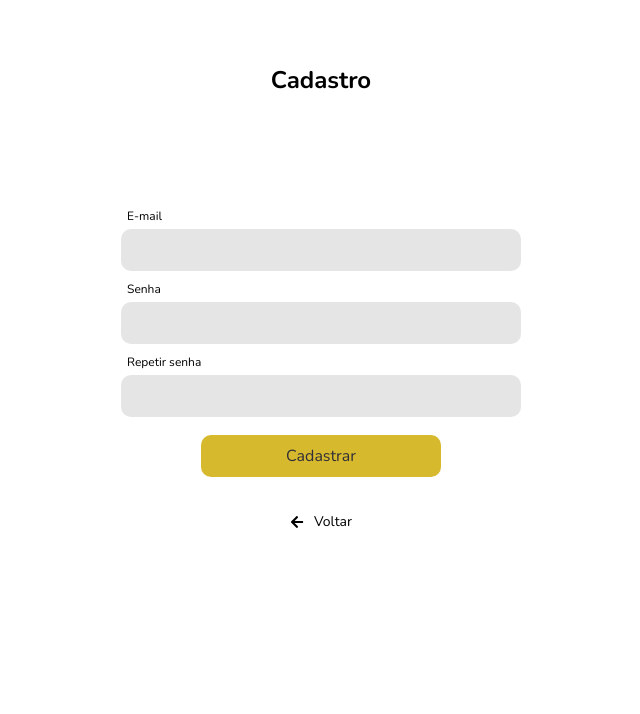
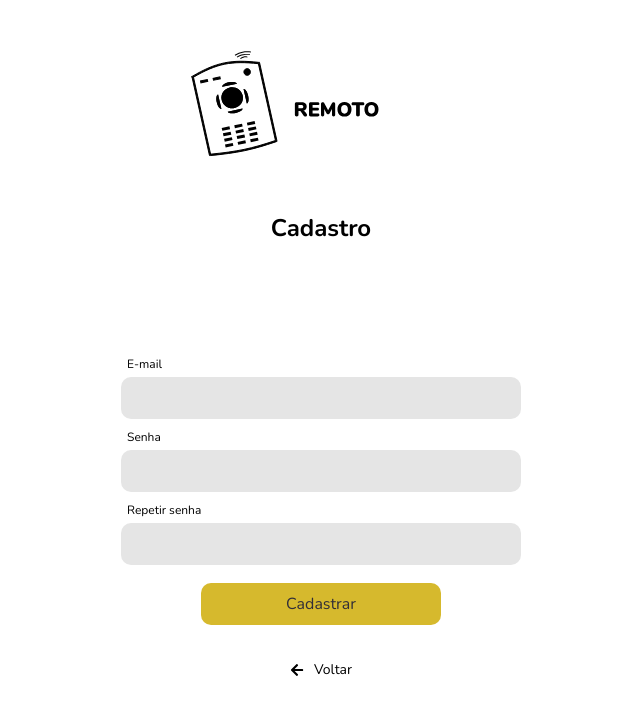
Before and after one commit to cgmbauer/frente_criacoes, a React (Create React App) app: page /signup in a window 1280 px wide. Shown: the top 714 px of the page, without its empty margins (319-959 px from the left). Built offline with nearby package versions, Linux system fonts and the light colour scheme.

Commit message:
add: svg logo remoto

```diff
--- /dev/null
+++ b/src/components/HeaderExterna/index.jsx
@@ -0,0 +1,15 @@
+import React from 'react';
+
+import LogoIcon from '../../assets/remoto_logo.svg';
+
+import { HeaderContainer } from './styles';
+
+const HeaderExterna = () => {
+  return (
+    <HeaderContainer>
+      <img src={LogoIcon} alt="controle remoto" />
+    </HeaderContainer>
+  );
+};
+
+export default HeaderExterna;
--- /dev/null
+++ b/src/components/HeaderExterna/styles.js
@@ -0,0 +1,27 @@
+import styled from 'styled-components';
+
+export const HeaderContainer = styled.main`
+  max-width: 400px;
+  display: flex;
+  flex-direction: row;
+  align-items: center;
+  justify-content: flex-start;
+
+  margin: 0 auto;
+
+  @media (min-width: 600px) {
+    justify-content: center;
+
+    margin: 40px auto 0;
+  }
+
+  img {
+    width: 151px;
+    height: 49px;
+
+    @media (min-width: 600px) {
+      width: 261px;
+      height: 108px;
+    }
+  }
+`;
--- a/src/pages/SignUp/index.jsx
+++ b/src/pages/SignUp/index.jsx
@@ -4,6 +4,7 @@ import { Link } from 'react-router-dom';
 
 import { FaArrowLeft } from 'react-icons/fa';
 
+import Header from '../../components/HeaderExterna';
 import Input from '../../components/Input';
 
 import { Form, SignupContainer, SignupTitle, SignupTitleText } from './styles';
@@ -11,6 +12,8 @@ import { Form, SignupContainer, SignupTitle, SignupTitleText } from './styles';
 const SignUp = () => {
   return (
     <SignupContainer>
+      <Header />
+
       <SignupTitle>
         <SignupTitleText>Cadastro</SignupTitleText>
       </SignupTitle>
```
Also changed, not shown: src/assets/remoto_logo.svg (added).
